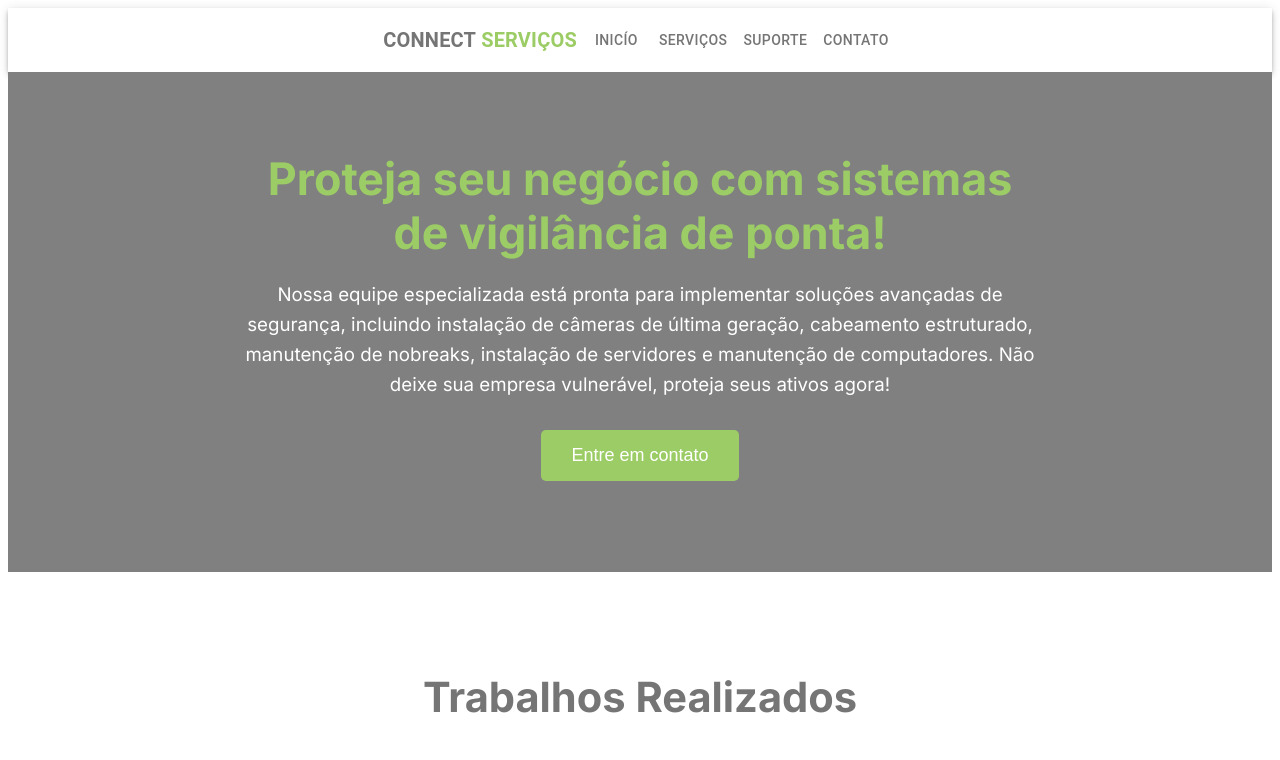
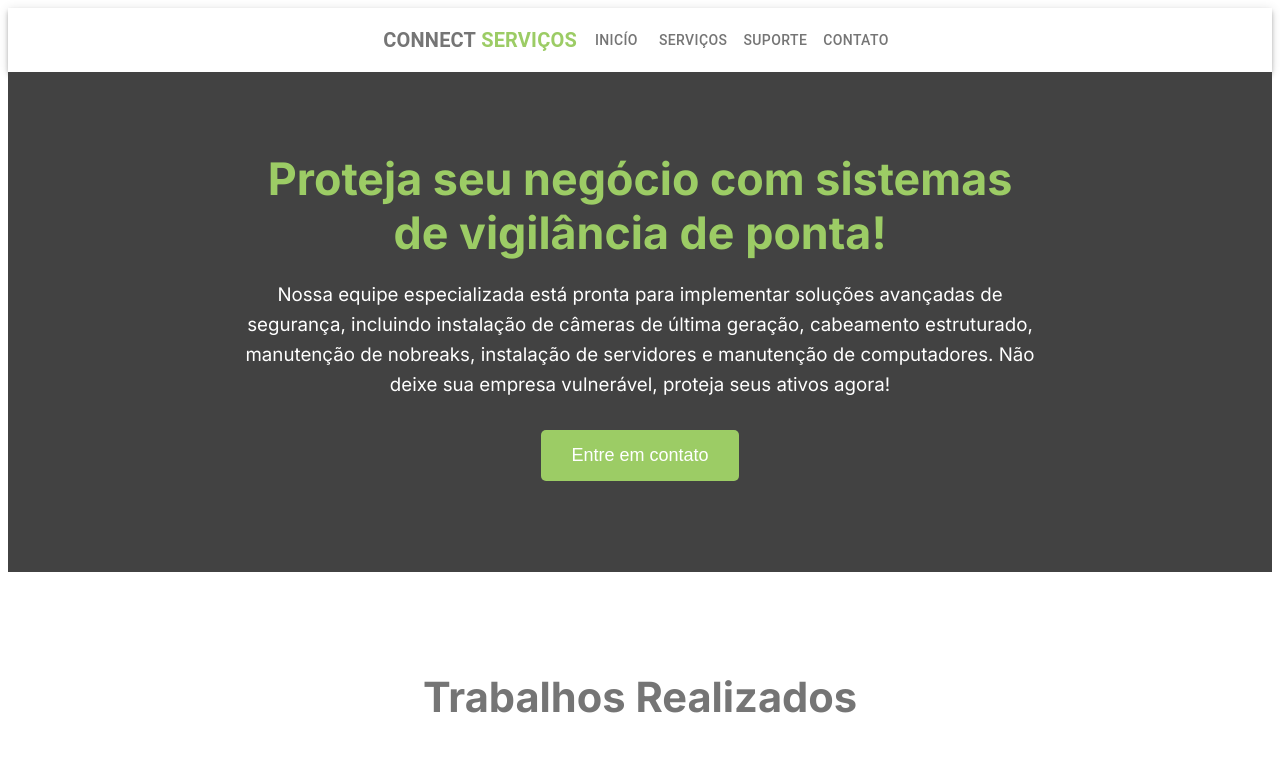
Before and after one commit to Ezequieloliveiras/cliente-connect-servicos, a Next.js app: page / in a window 1280 px wide. Shown: the top 760 px of the page. Built offline with nearby package versions, Linux system fonts and the light colour scheme; grey boxes are pictures that could not be loaded.

Commit message:
ajustando section one

```diff
--- a/src/app/components/HomeStyles.js
+++ b/src/app/components/HomeStyles.js
@@ -8,7 +8,7 @@ const StyledGridSectionOne = styled(Grid)`
       height: 500px;
       padding: 50px 10px 50px 10px;
       text-align: center;
-      background-color: grey;
+      background-color: #424242;
     }
 `
 
```
